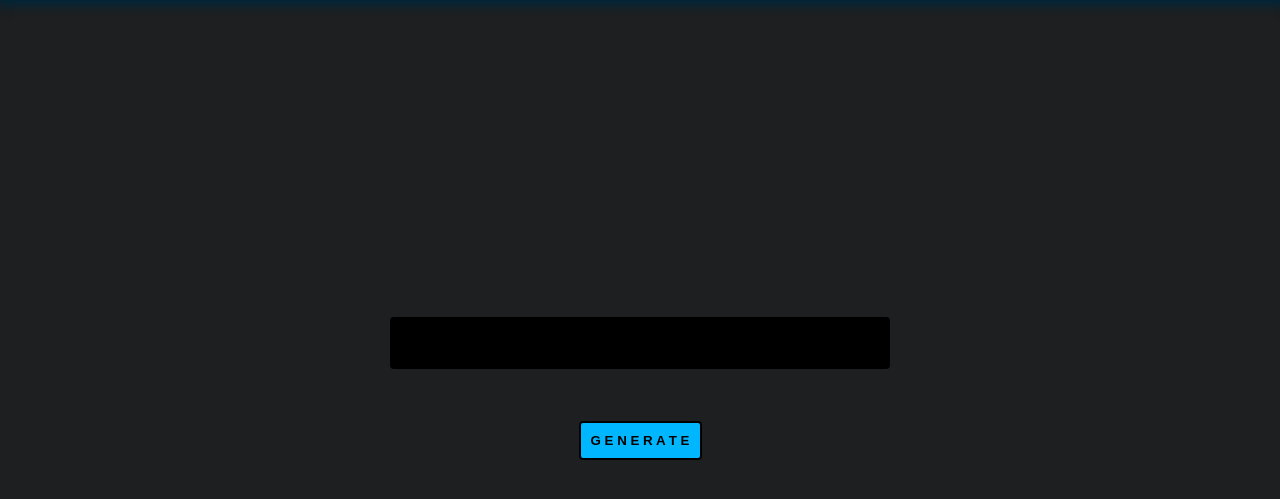
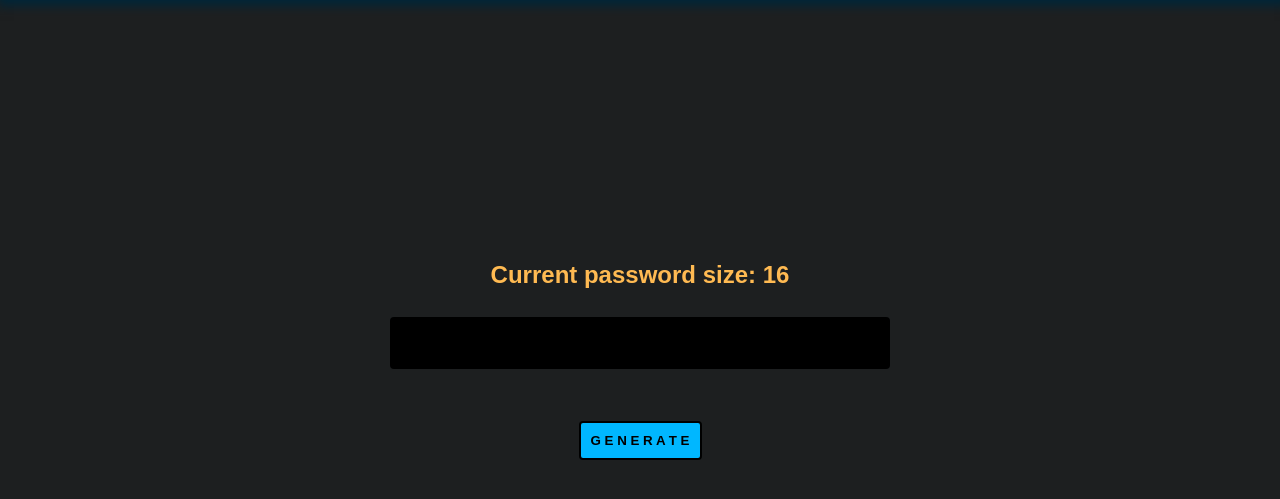
Before and after one commit to anirudhbhashyam/Password-Generator, a plain HTML site: page web_app/index.html in a window 1280 px wide. Both pictures are taken after a click on the item "16". Shown: the part 83-582 px from the top of the page. Drawn offline with Linux system fonts and the light colour scheme.

Commit message:
Some changes to web app.

```diff
--- a/web_app/index.html
+++ b/web_app/index.html
@@ -30,7 +30,6 @@
 						16
 					</a>
 				</li>
-
 				<li class = "navbar-item">
 					<a href = "#" class = "navbar-link">
 						32
@@ -42,13 +41,19 @@
 
 	<main>
 		<div class = "password-container">
+			<div class = "password-size">
+				<h2>
+					<br>
+					<span class = "password-size-text">
+					</span>
+				</h2>
+			</div>
 			<div class = "password-data">
 				<h2>
 					<br>
 					<span class = "password-text">
 					</span>
 				</h2>
-
 			</div>
 			<div class = "password-button">
 				<button class = "btn btn hero" id = "p-btn">
--- a/web_app/index.js
+++ b/web_app/index.js
@@ -1,6 +1,7 @@
 const generateBtn = document.getElementById("p-btn")
 const passwordField = document.querySelector(".password-text")
 const clickedNavbarElements = document.querySelectorAll(".navbar-item")
+const passwordSizeContainer = document.querySelector(".password-size-text")
 
 const characterArray = ['a', 'b', 'c', 'd', 'e', 'f', 'g', 'h', 'i', 'j', 'k', 'l', 'm', 'n', 'o', 'p', 'q', 'r', 's', 't', 'u', 'v', 'w', 'x', 'y', 'z', 'A', 'B', 'C', 'D', 'E', 'F', 'G', 'H', 'I', 'J', 'K', 'L', 'M', 'N', 'O', 'P', 'Q', 'R', 'S', 'T', 'U', 'V', 'W', 'X', 'Y', 'Z', '0', '1', '2', '3', '4', '5', '6', '7', '8', '9', '!', '@', '#', '$', '%', '^', '&', '*', '(', ')', '_', '+', '-', '=', '[', ']', '{', '}', '|', ';', '\'', ':', ',', '.', '/', '<', '>', '?']
 
@@ -11,6 +12,7 @@ function generatePassword() {
 
 	if (size === undefined) {
 		size = 8
+		passwordSizeContainer.textContent = "Current password size: " + size.toString()
 	}
 
 	for (let i = 0; i < size; i++) {
@@ -35,5 +37,6 @@ generateBtn.addEventListener("click", () => {
 clickedNavbarElements.forEach(element => {
 	element.addEventListener("click", () => {
 		size = parseFloat(element.getElementsByClassName("navbar-link")[0].textContent)
+		passwordSizeContainer.textContent = "Current password size: " + size.toString()
 	})
 })
--- a/web_app/styles.css
+++ b/web_app/styles.css
@@ -87,6 +87,18 @@ body {
     text-align: center;
 }
 
+.password-size {
+    position: absolute;
+	bottom: 200%;
+}
+
+.password-size-text {
+	display: flex;
+	color: rgb(255, 186, 82);
+	margin: 0 0 -24px 0;
+    font-weight: 600;
+}
+
 .password-data {
 	display: flex;
 	color: #fff;
```
